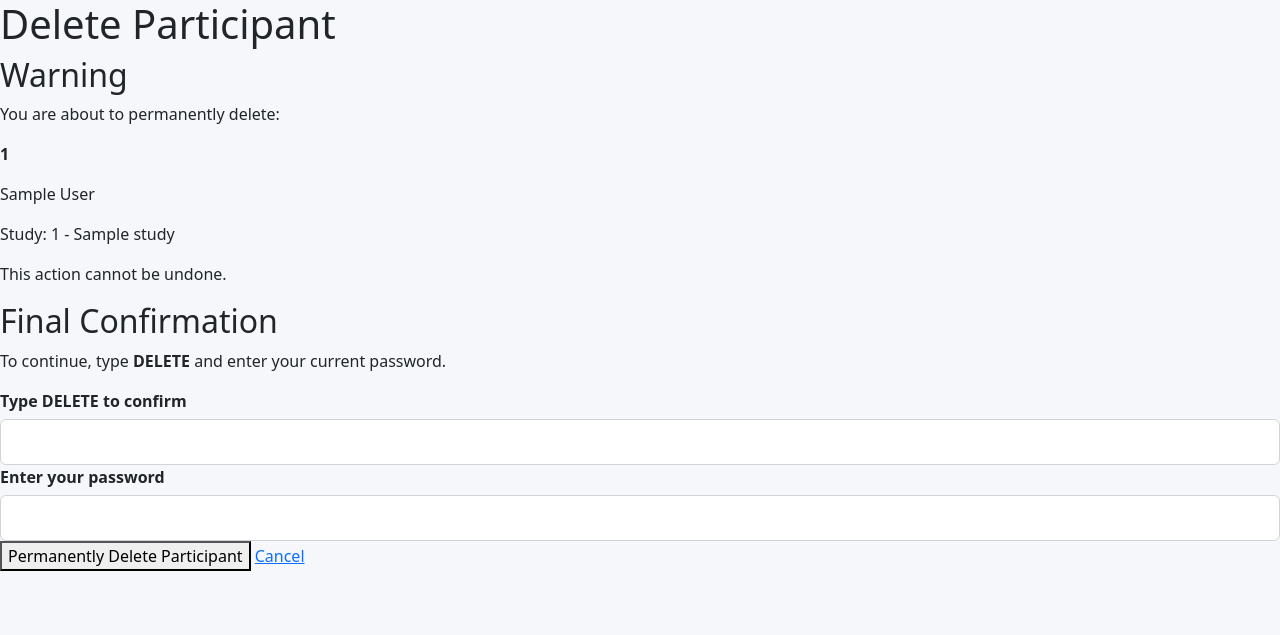
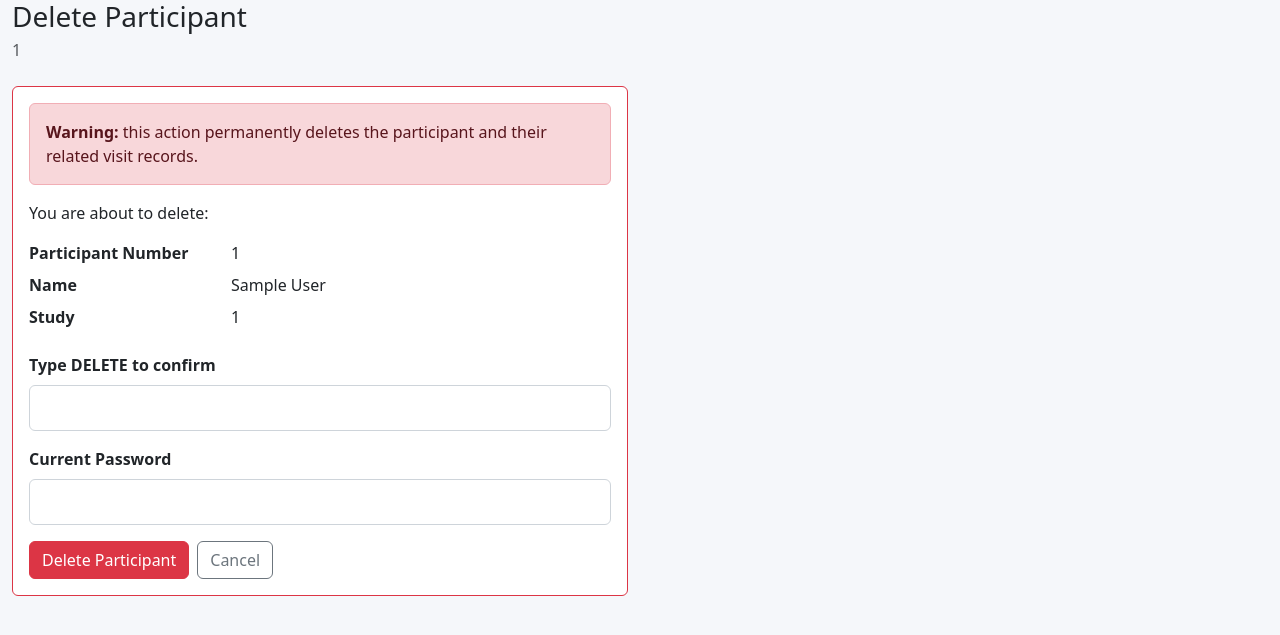
Before and after one commit to Azizr96/studyflow, a Django app: template participants/templates/participants/delete_participant.html in a window 1280 px wide. Shown: the top 635 px of the page. Run offline with Django 3.2, Linux system fonts and the light colour scheme; the template is opened without the code that fills it: most values are stand-ins (such as "Sample title", 1, 10 or a date in 2020).

Commit message:
Add bootstrap styling to delete aprticipant page

```diff
--- a/participants/templates/participants/delete_participant.html
+++ b/participants/templates/participants/delete_participant.html
@@ -6,88 +6,148 @@
 
 {% block content %}
 
-    <h1>Delete Participant</h1>
+<div class="container-fluid">
 
-    <section>
-        <h2>Warning</h2>
+    <div class="mb-4">
+
+        <h1 class="h3 mb-1">
+            Delete Participant
+        </h1>
+
+        <p class="text-muted mb-0">
+            {{ participant.participant_number }}
+        </p>
+
+    </div>
+
+
+    <div class="row">
+
+        <div class="col-12 col-lg-8 col-xl-6">
+
+            <div class="card border-danger">
+
+                <div class="card-body">
+
+                    <div
+                        class="alert alert-danger"
+                        role="alert"
+                    >
+                        <strong>Warning:</strong>
+                        this action permanently deletes the participant
+                        and their related visit records.
+                    </div>
+
 
                     <p>
-            You are about to permanently delete:
+                        You are about to delete:
                     </p>
 
-        <p>
-            <strong>
+                    <dl class="row">
+
+                        <dt class="col-sm-4">
+                            Participant Number
+                        </dt>
+
+                        <dd class="col-sm-8">
                             {{ participant.participant_number }}
-            </strong>
-        </p>
+                        </dd>
 
-        <p>
+
+                        <dt class="col-sm-4">
+                            Name
+                        </dt>
+
+                        <dd class="col-sm-8">
                             {{ participant.first_name }}
                             {{ participant.last_name }}
-        </p>
+                        </dd>
 
-        <p>
-            Study:
-            {{ study.protocol_number }}
-            -
-            {{ study.title }}
-        </p>
 
-        <p>
-            This action cannot be undone.
-        </p>
-    </section>
+                        <dt class="col-sm-4">
+                            Study
+                        </dt>
 
-    <section>
-        <h2>Final Confirmation</h2>
+                        <dd class="col-sm-8">
+                            {{ participant.study.protocol_number }}
+                        </dd>
 
-        <p>
-            To continue, type
-            <strong>DELETE</strong>
-            and enter your current password.
-        </p>
+                    </dl>
+
 
                     <form method="POST">
+
                         {% csrf_token %}
 
-            <div>
-                <label for="confirm-delete">
+                        <div class="mb-3">
+
+                            <label
+                                for="confirm_delete"
+                                class="form-label"
+                            >
                                 Type DELETE to confirm
                             </label>
 
                             <input
                                 type="text"
-                    id="confirm-delete"
+                                id="confirm_delete"
                                 name="confirm_delete"
+                                autocomplete="off"
                                 required
-                    autocomplete="off"
                             >
+
                         </div>
 
-            <div>
-                <label for="password">
-                    Enter your password
+
+                        <div class="mb-3">
+
+                            <label
+                                for="password"
+                                class="form-label"
+                            >
+                                Current Password
                             </label>
 
                             <input
                                 type="password"
                                 id="password"
                                 name="password"
+                                autocomplete="current-password"
                                 required
-                    autocomplete="current-password"
                             >
+
                         </div>
 
-            <button type="submit">
-                Permanently Delete Participant
+
+                        <div class="d-flex flex-wrap gap-2">
+
+                            <button
+                                type="submit"
+                                class="btn btn-danger"
+                            >
+                                Delete Participant
                             </button>
 
+
                             <a
-                href="{% url 'studies:study_detail' study.id %}"
+                                href="{% url 'studies:study_detail' participant.study.id %}"
+                                class="btn btn-outline-secondary"
                             >
                                 Cancel
                             </a>
+
+                        </div>
+
                     </form>
-    </section>
+
+                </div>
+
+            </div>
+
+        </div>
+
+    </div>
+
+</div>
 
 {% endblock %}
```
Lines whose indentation alone changed are shown as unchanged.
